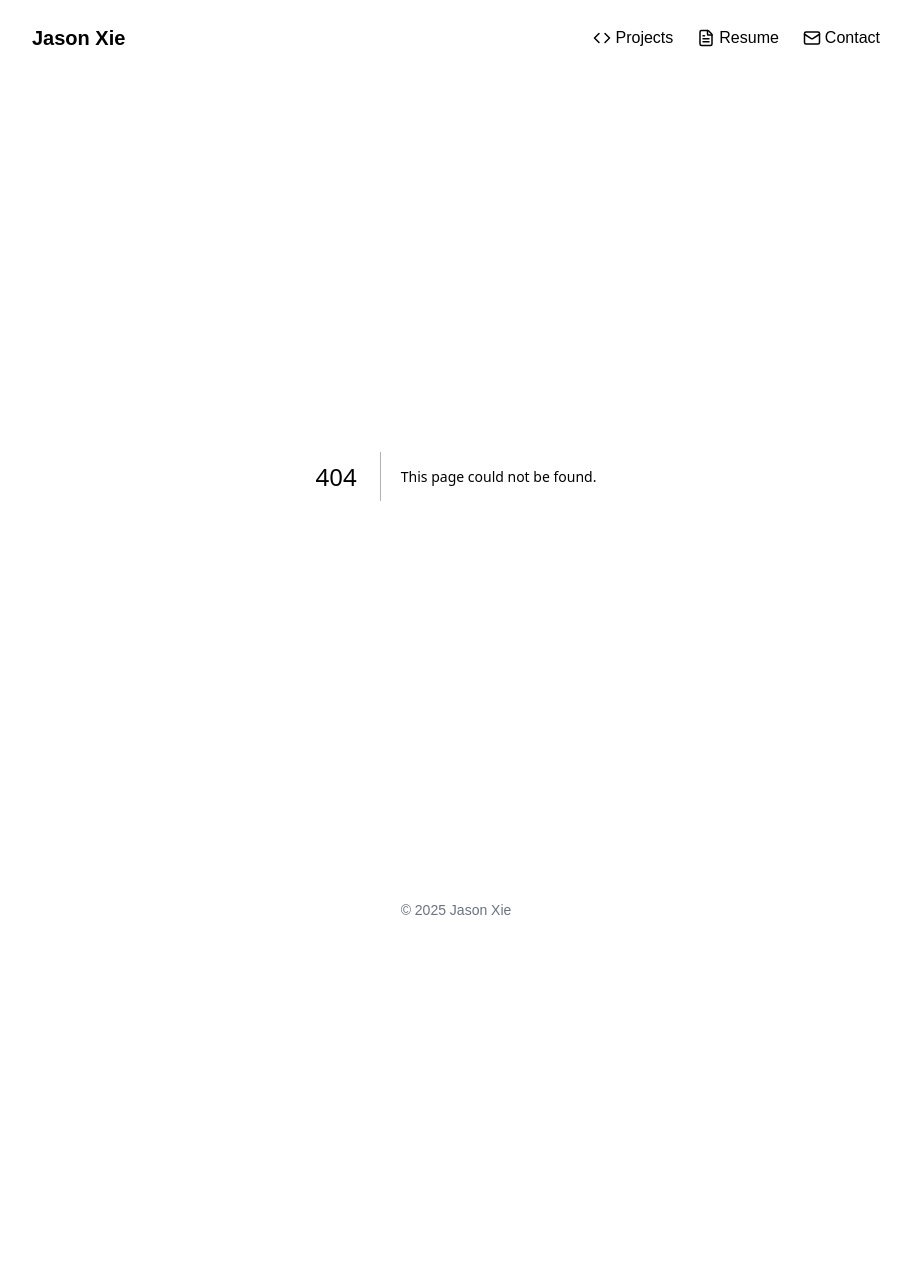
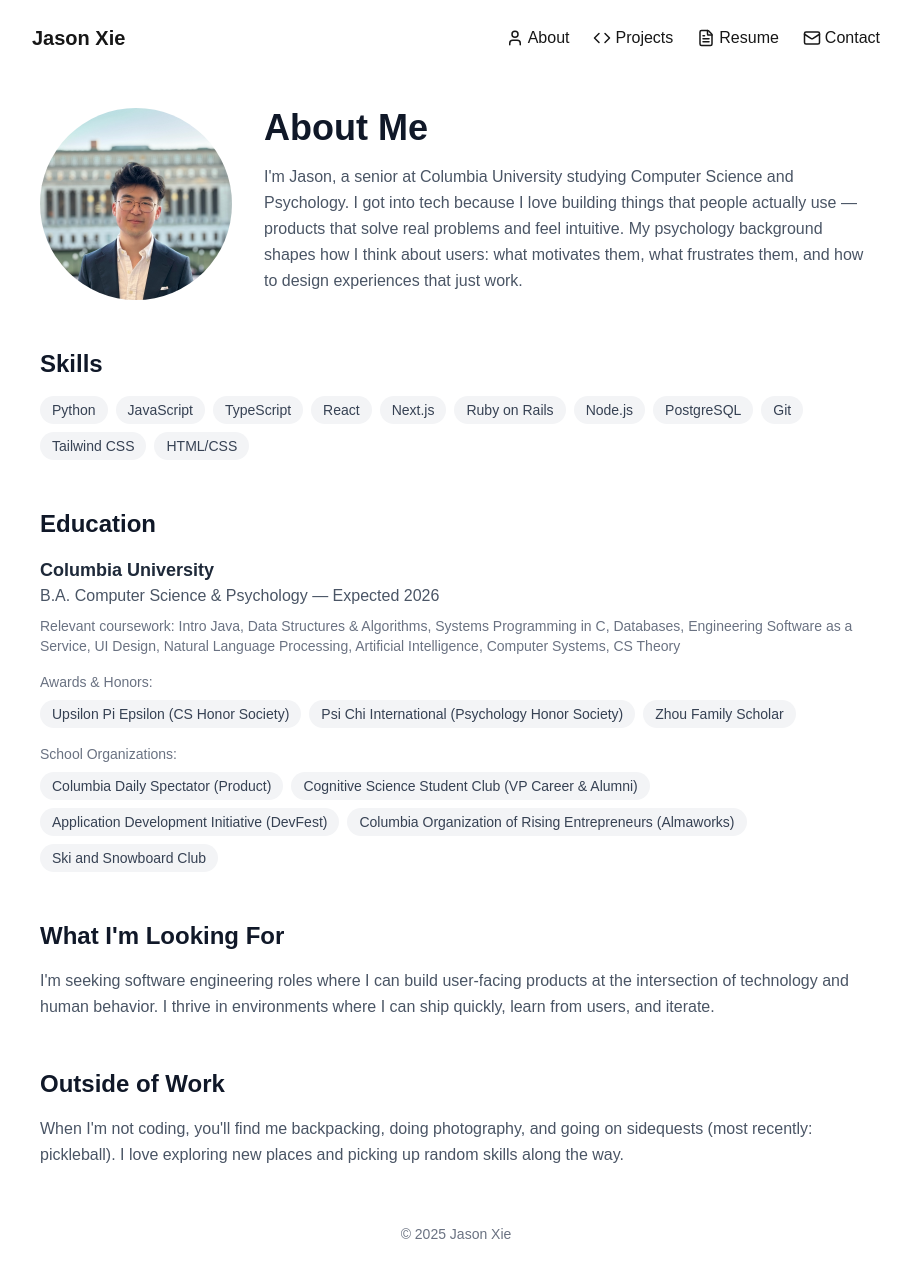
Before and after one commit to Jason2657/portfolio-website, a Next.js app: page /about in a window 1280 px wide. Before the commit this address had no page. Shown: the whole page, without its empty margins (184-1095 px from the left). Before the commit the page ends 944 px from the top, so only its background shows below. Built offline with nearby package versions, Linux system fonts and the light colour scheme.

Commit message:
Added about page

```diff
--- /dev/null
+++ b/app/about/page.tsx
@@ -0,0 +1,103 @@
+// app/about/page.tsx
+import Image from "next/image";
+
+export default function About() {
+  return (
+    <div className="p-6 md:p-8 max-w-4xl mx-auto">
+
+      {/* Header with Photo */}
+      <div className="flex flex-col md:flex-row items-center md:items-start gap-8">
+        <div className="w-40 h-40 md:w-48 md:h-48 relative rounded-full overflow-hidden flex-shrink-0">
+          <Image
+            src="/headshot.JPG"
+            alt="Jason Xie"
+            fill
+            className="object-cover"
+          />
+        </div>
+        <div>
+          <h1 className="text-4xl font-bold text-gray-900">About Me</h1>
+          <p className="text-gray-600 mt-4 leading-relaxed">
+            I'm Jason, a senior at Columbia University studying Computer Science and Psychology.
+            I got into tech because I love building things that people actually use — products
+            that solve real problems and feel intuitive. My psychology background shapes how I
+            think about users: what motivates them, what frustrates them, and how to design
+            experiences that just work.
+          </p>
+        </div>
+      </div>
+
+      {/* Skills */}
+      <div className="mt-12">
+        <h2 className="text-2xl font-bold text-gray-900">Skills</h2>
+        <div className="flex flex-wrap gap-2 mt-4">
+          {["Python", "JavaScript", "TypeScript", "React", "Next.js", "Ruby on Rails", "Node.js", "PostgreSQL", "Git", "Tailwind CSS", "HTML/CSS"].map((skill) => (
+            <span
+              key={skill}
+              className="px-3 py-1 bg-gray-100 text-gray-700 rounded-full text-sm"
+            >
+              {skill}
+            </span>
+          ))}
+        </div>
+      </div>
+
+      {/* Education */}
+      <div className="mt-12">
+        <h2 className="text-2xl font-bold text-gray-900">Education</h2>
+        <div className="mt-4">
+          <h3 className="text-lg font-semibold text-gray-800">Columbia University</h3>
+          <p className="text-gray-600">B.A. Computer Science & Psychology — Expected 2026</p>
+          <p className="text-gray-500 text-sm mt-2">
+            Relevant coursework: Intro Java, Data Structures & Algorithms, Systems Programming in C, Databases, Engineering Software as a Service, UI Design, Natural Language Processing, Artificial Intelligence, Computer Systems, CS Theory
+          </p>
+
+          <p className="text-gray-500 text-sm mt-4 font-medium">Awards & Honors:</p>
+          <div className="flex flex-wrap gap-2 mt-2">
+            {["Upsilon Pi Epsilon (CS Honor Society)", "Psi Chi International (Psychology Honor Society)", "Zhou Family Scholar"].map((award) => (
+              <span
+                key={award}
+                className="px-3 py-1 bg-gray-100 text-gray-700 rounded-full text-sm"
+              >
+                {award}
+              </span>
+            ))}
+          </div>
+
+          <p className="text-gray-500 text-sm mt-4 font-medium">School Organizations:</p>
+          <div className="flex flex-wrap gap-2 mt-2">
+            {["Columbia Daily Spectator (Product)", "Cognitive Science Student Club (VP Career & Alumni)", "Application Development Initiative (DevFest)", "Columbia Organization of Rising Entrepreneurs (Almaworks)", "Ski and Snowboard Club"].map((org) => (
+              <span
+                key={org}
+                className="px-3 py-1 bg-gray-100 text-gray-700 rounded-full text-sm"
+              >
+                {org}
+              </span>
+            ))}
+          </div>
+        </div>
+      </div>
+
+      {/* What I'm Looking For */}
+      <div className="mt-12">
+        <h2 className="text-2xl font-bold text-gray-900">What I'm Looking For</h2>
+        <p className="text-gray-600 mt-4 leading-relaxed">
+          I'm seeking software engineering roles where I can build user-facing products
+          at the intersection of technology and human behavior. I thrive in environments
+          where I can ship quickly, learn from users, and iterate.
+        </p>
+      </div>
+
+      {/* Outside of Work */}
+      <div className="mt-12">
+        <h2 className="text-2xl font-bold text-gray-900">Outside of Work</h2>
+        <p className="text-gray-600 mt-4 leading-relaxed">
+          When I'm not coding, you'll find me backpacking, doing photography,
+          and going on sidequests (most recently: pickleball). I love exploring
+          new places and picking up random skills along the way.
+        </p>
+      </div>
+
+    </div>
+  );
+}
--- a/components/Navbar.tsx
+++ b/components/Navbar.tsx
@@ -1,6 +1,6 @@
 // components/Navbar.tsx
 import Link from "next/link";
-import { Code, FileText, Mail } from "lucide-react";
+import { User, Code, FileText, Mail } from "lucide-react";
 
 export default function Navbar() {
   return (
@@ -13,6 +13,10 @@ export default function Navbar() {
 
       {/* Navigation Links */}
       <div className="flex items-center gap-4 md:gap-6 text-sm md:text-base">
+        <Link href="/about" className="flex items-center gap-1 hover:text-blue-500 transition">
+          <User size={18} /*className="text-blue-500"*/ />
+          About
+        </Link>
         <Link href="/projects" className="flex items-center gap-1 hover:text-blue-500 transition">
           <Code size={18} />
           Projects
--- a/data/projects.ts
+++ b/data/projects.ts
@@ -37,6 +37,13 @@ export type Project = {
       link: "https://devpost.com/software/versa-versatile-evaluation-research-synthesis-assistant"
     },
     {
+      title: "Personal Website",
+      description: "A personal portfolio website built to showcase my projects and learn modern web development fundamentals.",
+      image: "/projects/personal-website.png",
+      tags: ["React", "Next.js", "TypeScript", "Tailwind CSS", "Vercel"],
+      link: "https://github.com/Jason2657/portfolio-website"
+    },
+    {
       title: "Reprobot (YaleHacks 2024)",
       description: "An AI chatbot that interprets everyday health descriptions into precise medical terminology, helping bridge the communication gap between patients and healthcare providers.",
       image: "/projects/reprobot.png",
```
Also changed, not shown: public/headshot.JPG (added), public/projects/personal-website.png (added).
